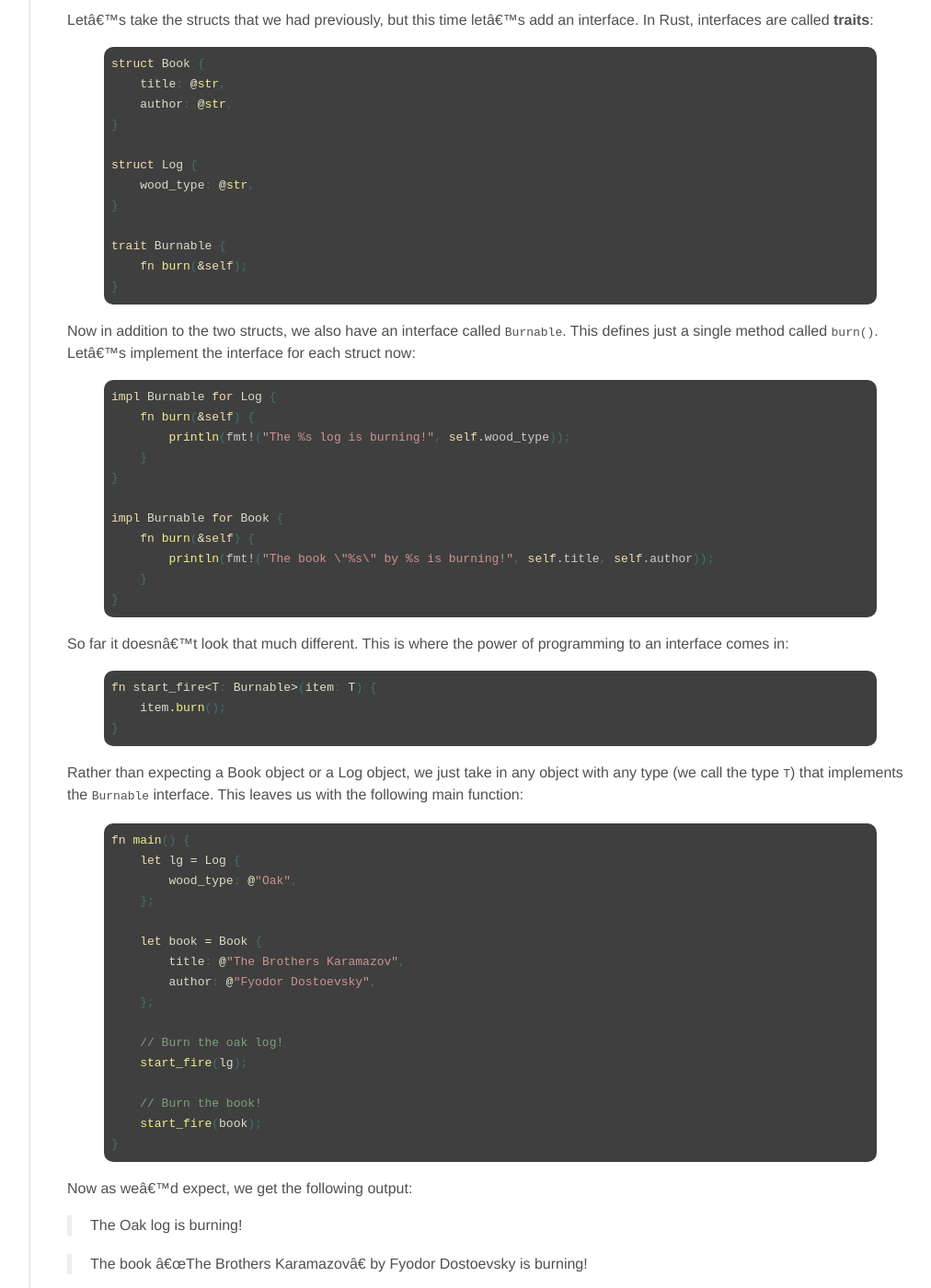
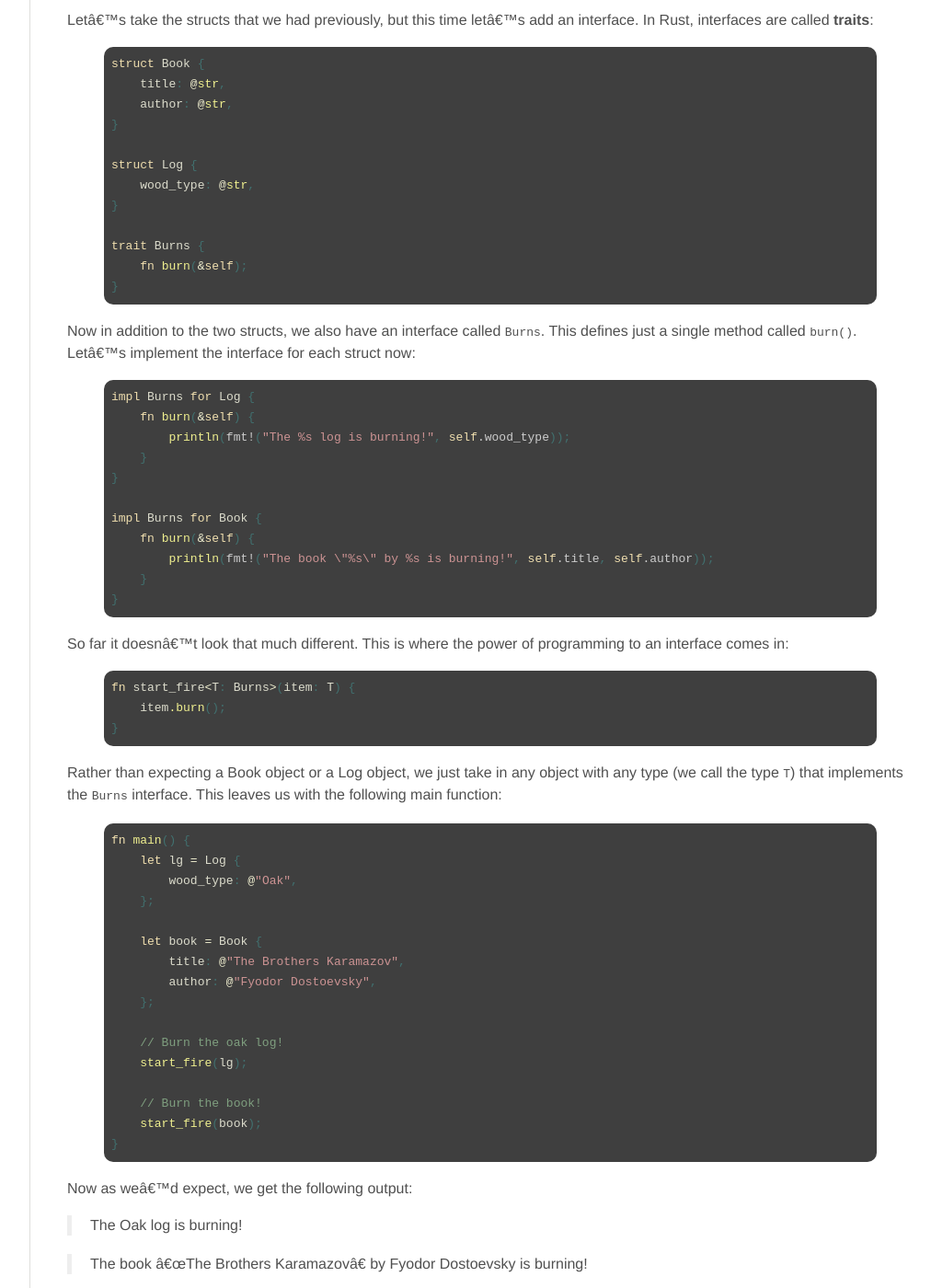
Before and after one commit to jdavis/jdavis.github.com, a Jekyll site: the page built from _posts/2013-07-01-program-to-an-interface-fool.md, in a window 1280 px wide and 1400 px high, scrolled down 2280 px. Shown: the whole window at 92% size, without its empty margins (198-1210 px from the left). Built offline with Jekyll 4.4.1, drawn with Linux system fonts in a browser that asks for light colours; some web fonts are replaced; Markdown is read by kramdown in place of the engine named in the settings.

Commit message:
Burnable -> Burns as per reddit discussion
http://www.reddit.com/r/rust/comments/1hj03k/program_to_an_interface_fool/cauz6ff

```diff
--- a/_posts/2013-07-01-program-to-an-interface-fool.md
+++ b/_posts/2013-07-01-program-to-an-interface-fool.md
@@ -148,25 +148,25 @@ struct Log {
     wood_type: @str,
 }
 
-trait Burnable {
+trait Burns {
     fn burn(&self);
 }
 
 {% endhighlight %}
 
-Now in addition to the two structs, we also have an interface called `Burnable`.
+Now in addition to the two structs, we also have an interface called `Burns`.
 This defines just a single method called `burn()`. Let's implement the interface
 for each struct now:
 
 {% highlight rust %}
 
-impl Burnable for Log {
+impl Burns for Log {
     fn burn(&self) {
         println(fmt!("The %s log is burning!", self.wood_type));
     }
 }
 
-impl Burnable for Book {
+impl Burns for Book {
     fn burn(&self) {
         println(fmt!("The book \"%s\" by %s is burning!", self.title, self.author));
     }
@@ -179,14 +179,14 @@ programming to an interface comes in:
 
 {% highlight rust %}
 
-fn start_fire<T: Burnable>(item: T) {
+fn start_fire<T: Burns>(item: T) {
     item.burn();
 }
 
 {% endhighlight %}
 
 Rather than expecting a Book object or a Log object, we just take in any object
-with any type (we call the type `T`) that implements the `Burnable` interface.
+with any type (we call the type `T`) that implements the `Burns` interface.
 This leaves us with the following main function:
 
 {% highlight rust %}
@@ -222,7 +222,7 @@ Which is exactly as we wanted.
 
 By following the principle behind "programming to an 'interface'", we were able
 to write a function once that is now completely reusable across any object that
-implements the `Burnable` interface. Since a lot of programmers are paid by the
+implements the `Burns` interface. Since a lot of programmers are paid by the
 hour, the more time we spend writing reusable code and the less time we spend
 maintaining old code, the better.
 
```
